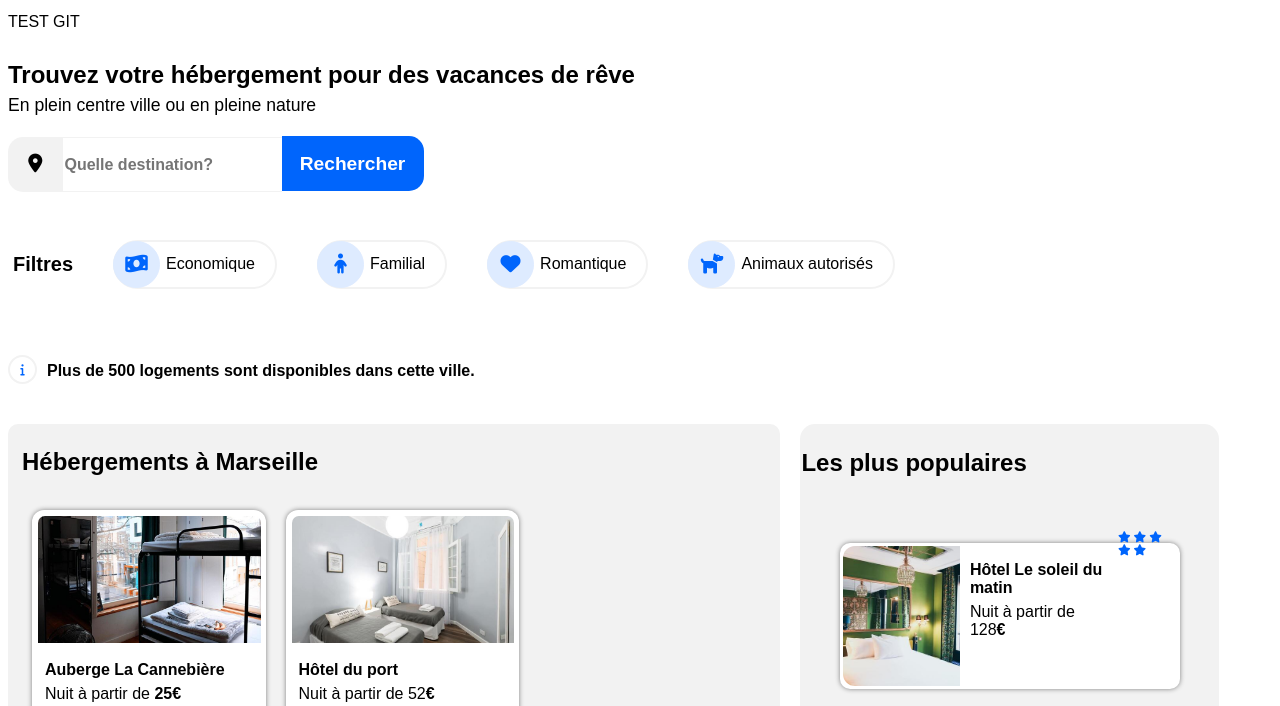
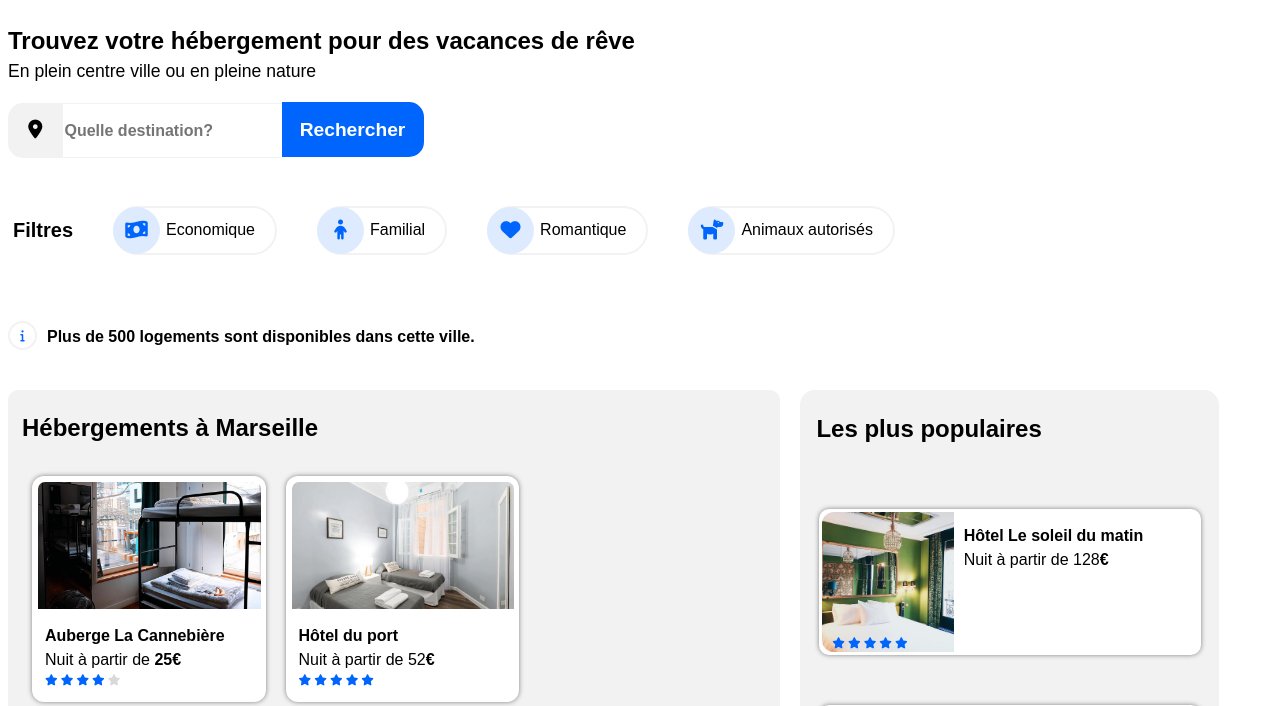
Before and after one commit to AureliaCousse/AureliaCousse_2_15.03.2021, a plain HTML site: page index.html in a window 1280 px wide. Shown: the part 60-766 px from the top of the page. Drawn offline with Linux system fonts and the light colour scheme; a web font is replaced by a local one.

Commit message:
pluspopulaires2

```diff
--- a/index.html
+++ b/index.html
@@ -45,7 +45,7 @@
 
     </header>
 <!-- Fermeture du Header - CLOSED  -->
-<p class="TEST">TEST GIT</p>
+
 
 
     <!-- Section 1 Partie Recherche -->
--- a/style.css
+++ b/style.css
@@ -330,6 +330,7 @@ nav a:hover{
     font-weight: bolder ;
     font-size: 1.5em;
     font-weight: bold;
+    margin-left: 15px;
 }
 .populaires{
     width: 33%;
@@ -345,13 +346,14 @@ nav a:hover{
 
 .BlocPopulaire{
     background-color: white;
-    width: 80%;
+    width: 90%;
     height: 140px;
     border-radius: 10px;
     margin: auto;
     padding: 3px;
     display: flex;
-    flex-direction: row;
+
+    flex-wrap: wrap;
     box-shadow: 0px 0px 5px grey;
 }
 
```
